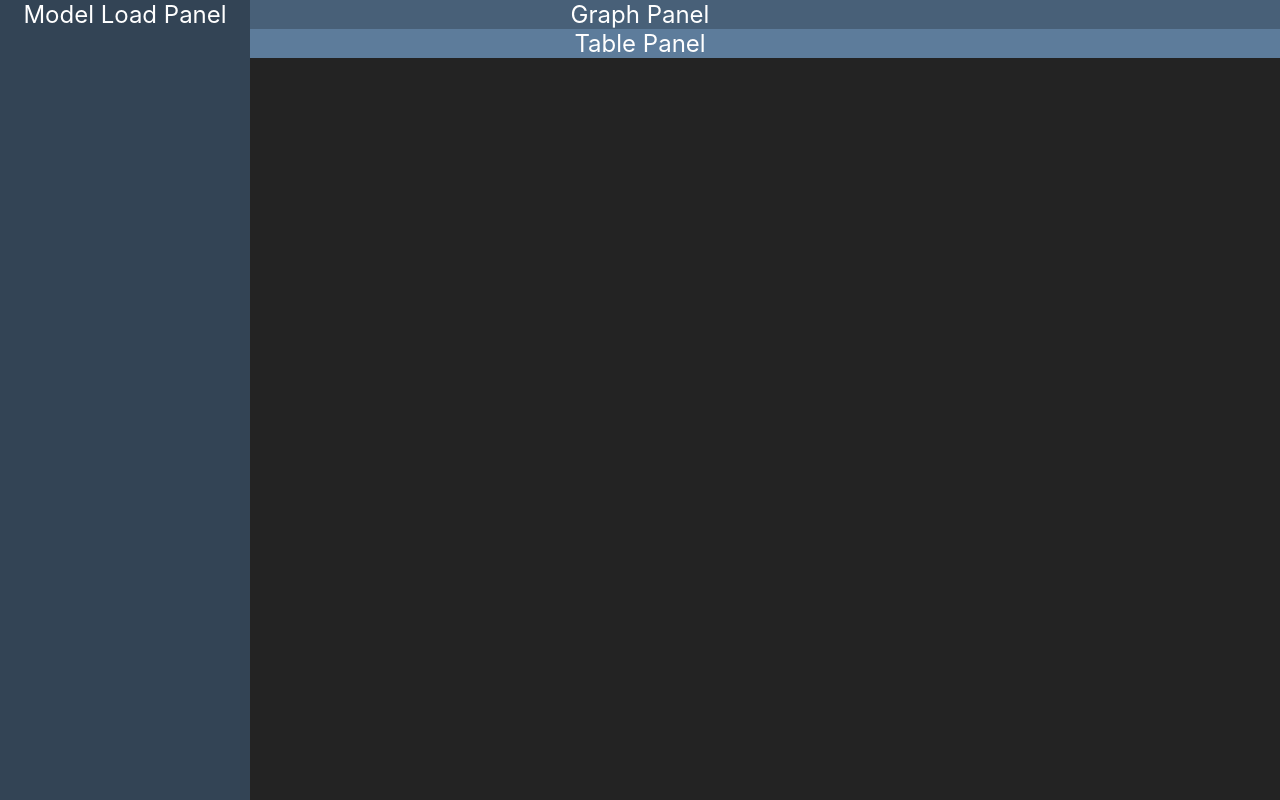
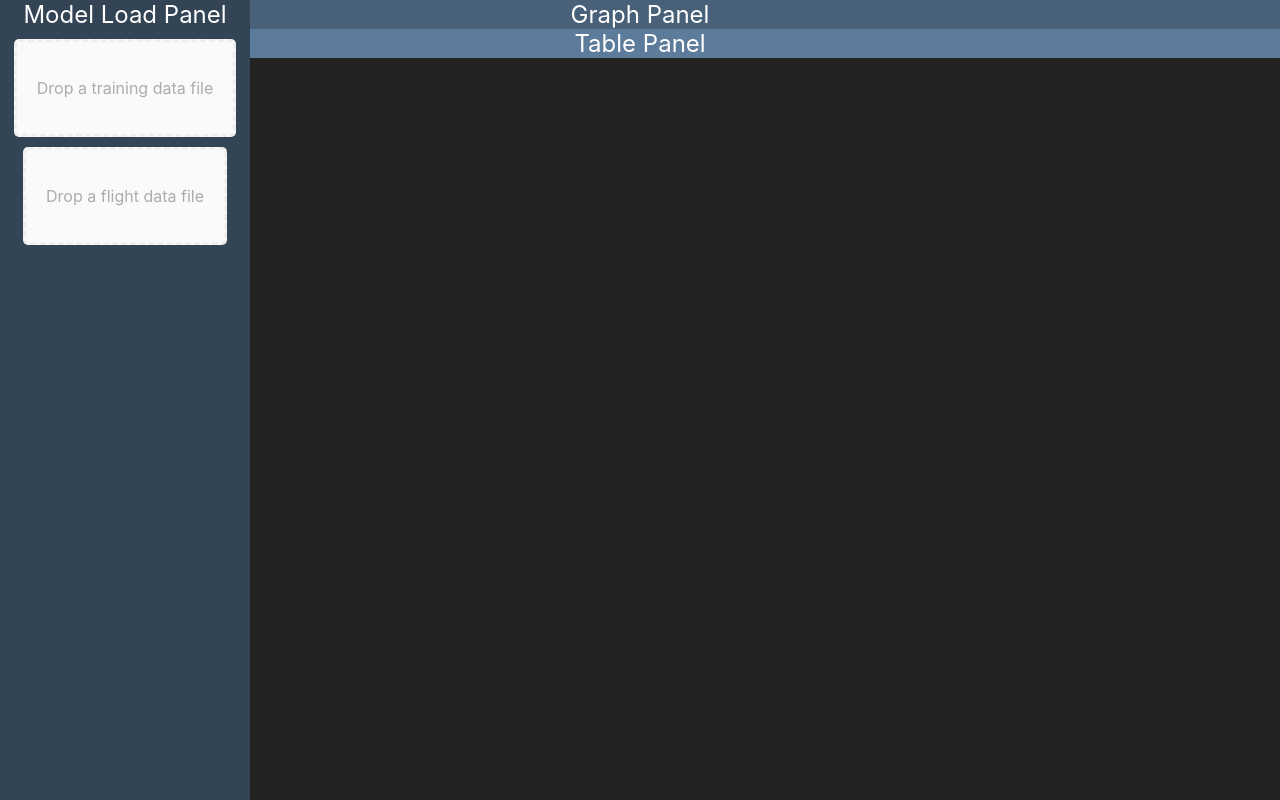
Before and after one commit to yarin-da/adv_prog_2_web, a React (Create React App) app in the folder web_client/: page / in a window 1280 px wide. Built offline with nearby package versions, Linux system fonts and the light colour scheme.

Commit message:
Added dropzones that accept csv files. Also, added states for file paths that update when the user uploads a file.

```diff
--- a/web_client/package.json
+++ b/web_client/package.json
@@ -8,6 +8,7 @@
     "@testing-library/user-event": "^12.8.3",
     "react": "^17.0.2",
     "react-dom": "^17.0.2",
+    "react-dropzone": "^11.3.2",
     "react-scripts": "4.0.3",
     "web-vitals": "^1.1.1"
   },
--- a/web_client/src/App.js
+++ b/web_client/src/App.js
@@ -1,8 +1,31 @@
+import {useState} from "react";
+import FileDropzone from "./FileDropzone";
+
 function App() {
+  const csvType = ".csv, application/vnd.ms-excel, text/csv";
+  const [trainingFilePath, setTrainingFilePath] = useState("Missing training file");
+  const [dataFilePath, setDataFilePath] = useState("Missing data file");
+
+  const onTrainingFileChosen = (path) => {
+    setTrainingFilePath(path);
+  }
+
+  const onDataFileChosen = (path) => {
+    setDataFilePath(path);
+  }
+
   return (
-    <div className="MainApp">
+    <>
       <div className="SidePanel">
         <header className="Title">Model Load Panel</header>
+        <FileDropzone
+          text="Drop a training data file"
+          type={csvType}
+          onFileChosen={onTrainingFileChosen}/>
+        <FileDropzone
+          text="Drop a flight data file"
+          type={csvType}
+          onFileChosen={onDataFileChosen} />
       </div>
       <div className="GraphPanel">
         <header className="Title">Graph Panel</header>
@@ -10,7 +33,7 @@ function App() {
       <div className="TablePanel">
         <header className="Title">Table Panel</header>
       </div>
-    </div>
+    </>
   );
 }
 
--- /dev/null
+++ b/web_client/src/FileDropzone.js
@@ -0,0 +1,66 @@
+import React, {useCallback, useMemo} from "react";
+import {useDropzone} from "react-dropzone";
+
+const baseStyle = {
+  flex: 1,
+  display: 'flex',
+  flexDirection: 'column',
+  alignItems: 'center',
+  padding: '20px',
+  borderWidth: 3,
+  borderRadius: 5,
+  borderColor: '#eeeeee',
+  borderStyle: 'dashed',
+  backgroundColor: '#fafafa',
+  color: '#acacac',
+  outline: 'none',
+  transition: 'border .24s ease-in-out'
+};
+
+const activeStyle = {
+  borderColor: '#2196f3'
+};
+
+const acceptStyle = {
+  borderColor: '#00e676'
+};
+
+const rejectStyle = {
+  borderColor: '#ff1744'
+};
+
+function FileDropzone({text, type, onFileChosen}) {
+  const onDrop = useCallback(acceptedFiles => {
+    onFileChosen(acceptedFiles[0]["path"]);
+  }, []);
+
+  const {
+    getRootProps,
+    getInputProps,
+    isDragActive,
+    isDragAccept,
+    isDragReject
+  } = useDropzone({onDrop, accept: type}); // TODO: accept only csv
+
+  const style = useMemo(() => ({
+    ...baseStyle,
+    ...(isDragActive ? activeStyle : {}),
+    ...(isDragAccept ? acceptStyle : {}),
+    ...(isDragReject ? rejectStyle : {})
+  }), [
+    isDragActive,
+    isDragReject,
+    isDragAccept
+  ]);
+
+  return (
+    <div className="Dropzone">
+      <div {...getRootProps({style})}>
+        <input {...getInputProps()} />
+        <p>{text}</p>
+      </div>
+    </div>
+  );
+}
+
+export default FileDropzone;
--- a/web_client/src/index.css
+++ b/web_client/src/index.css
@@ -16,11 +16,6 @@ html {
   background-color: #232323;
 }
 
-.MainApp {
-  width: auto;
-  height: auto;
-}
-
 .SidePanel {
   background-color: #334455;
   height: 100%;
@@ -33,14 +28,10 @@ html {
 
 .GraphPanel {
   background-color: #486078;
-  width: auto;
-  height: 50%;
 }
 
 .TablePanel {
   background-color: #5d7c9b;
-  width: auto;
-  height: 50%;
 }
 
 .Title {
@@ -48,3 +39,8 @@ html {
   text-align: center;
   font-size: x-large;
 }
+
+.Dropzone {
+  justify-self: center;
+  margin: 10px
+}
```
Also changed, not shown: 1 other file (tests, documents, lock files or other folders).
